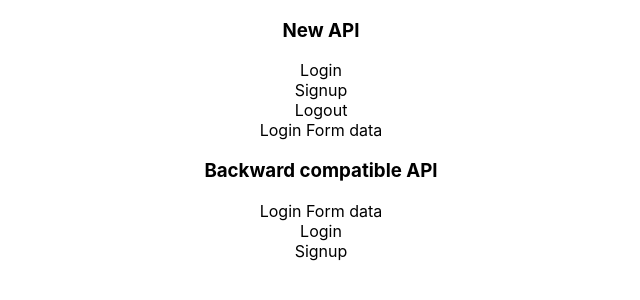
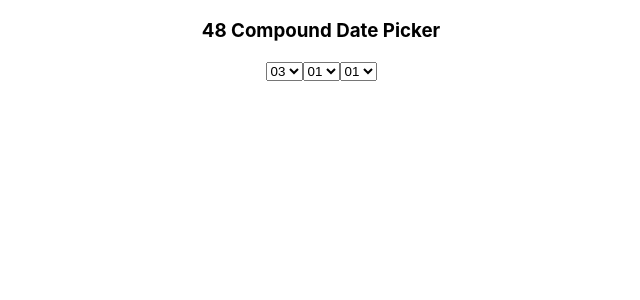
Before and after one commit to kirandash/react-hooks, a React (Create React App) app in the folder concepts/: page / in a window 1280 px wide. Shown: the top 300 px of the page, without its empty margins (319-959 px from the left). Built offline with nearby package versions, Linux system fonts and the light colour scheme.

Commit message:
48. Compound component - Datepicker

```diff
--- a/concepts/src/App.js
+++ b/concepts/src/App.js
@@ -13,7 +13,8 @@ import './App.css';
 // import TabsComponent from './components/40TabsTooManyProps';
 // import TabsComponent from './components/41TabsCompoundComponents';
 // import TabsComponent from './components/46TabsBackwardCompatible';
-import TabsComponent from './components/47TabsChildrenModule';
+// import TabsComponent from './components/47TabsChildrenModule';
+import CompoundDatePicker from './components/48CompoundDatePicker';
 
 function App() {
   return (
@@ -26,7 +27,8 @@ function App() {
       {/* <CleanUp /> */}
       {/* <AsyncAwait /> */}
       {/* <UseEffectRenderProps /> */}
-      <TabsComponent />
+      {/* <TabsComponent /> */}
+      <CompoundDatePicker />
     </div>
   );
 }
--- /dev/null
+++ b/concepts/src/components/48CompoundDatePicker.jsx
@@ -0,0 +1,117 @@
+import React, { createContext, useContext,useState } from 'react'
+
+// Utils
+function daysInMonth (month, year) {
+    return new Date(year, month, 0).getDate();
+}
+
+// Sub Components
+
+const DateFieldsContext = createContext();
+
+const DayField = (props) => {
+    const { date, onChange } = useContext(DateFieldsContext);
+    const month = date.getMonth();
+    const year = date.getFullYear();
+    const days = Array.from({
+        length: daysInMonth(month, year)
+    });
+    const value = date.getDate();
+    const handleChange = event => {
+        const  newDate = new Date(date.getTime());
+        newDate.setDate(parseInt(event.target.value));
+        onChange(newDate);
+    }
+
+    return (
+        <select value={value} onChange={handleChange} {...props}>
+            {days.map((_, index) => (
+                <option key={index} value={index +  1}>
+                    {index < 9 ? "0" : ""}
+                    {index + 1}
+                </option>
+            ))}
+        </select>
+    )
+}
+
+const MonthField = (props) => {
+    const { date, onChange } = useContext(DateFieldsContext);
+    const month = date.getMonth();
+    const handleChange = event => {
+        const  newDate = new Date(date.getTime());
+        newDate.setDate(parseInt(event.target.value));
+        onChange(newDate);
+    }
+
+    return (
+        <select value={month} onChange={handleChange} {...props}>
+            <option value="0">01</option>
+            <option value="1">02</option>
+            <option value="2">03</option>
+            <option value="3">04</option>
+            <option value="4">05</option>
+            <option value="5">06</option>
+            <option value="6">07</option>
+            <option value="7">08</option>
+            <option value="8">09</option>
+            <option value="9">10</option>
+            <option value="10">11</option>
+            <option value="11">12</option>
+        </select>
+    )
+}
+
+const YearField = (props) => {
+    const { date, onChange } = useContext(DateFieldsContext);
+    const { start, end, ...rest } = props;
+
+    const difference = end - start + 1;
+    const years = Array.from({ length: difference }).map(
+        (_, index) => index + start
+    )
+    const handleChange = event => {
+        const  newDate = new Date(date.getTime());
+        newDate.setYear(parseInt(event.target.value), 1);
+        onChange(newDate);
+    }
+
+    return (
+        <select value={date.getFullYear()} onChange={handleChange} {...rest}>
+            {years.map((_, index) => (
+                <option key={index} value={index +  1}>
+                    {index < 9 ? "0" : ""}
+                    {index + 1}
+                </option>
+            ))}
+        </select>
+    )
+}
+
+const DateFields = ({ children, defaultValue, start, end, value: controlledValue, onChange }) => {
+    const date = controlledValue || defaultValue;
+    return (
+        <DateFieldsContext.Provider value={{ date, onChange }}>
+            {children}
+        </DateFieldsContext.Provider>
+    )
+}
+
+// Main Component
+function CompoundDatePicker() {
+    const [startDate, setStartDate] = useState(new Date("March 1, 2021"));
+
+    return (
+        <div>
+            <h3>48 Compound Date Picker</h3>
+            <DateFields value={startDate} onChange={setStartDate}>
+                <MonthField />
+                <DayField />
+                {/* Start and year ends are passed as props and not values because it's not needed by other sub components */}
+                <YearField start={2018} end={2019} />
+            </DateFields>
+        </div>
+    )
+}
+
+export default CompoundDatePicker
```
Also changed, not shown: 1 other file (tests, documents, lock files or other folders).
